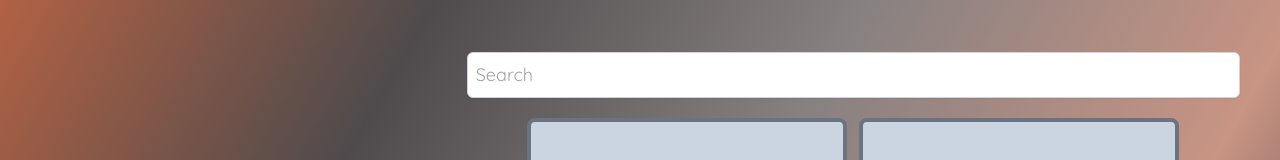
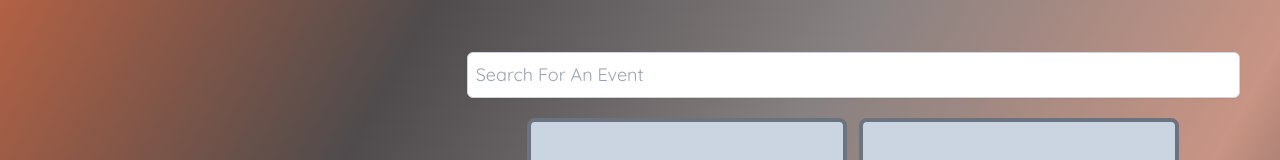
Before and after one commit to noahfajarda/Bobs-Orchestra-Hall-Event-Listings, a Next.js app: page / in a window 1280 px wide. Shown: the top 160 px of the page. Built offline with nearby package versions, Linux system fonts and the light colour scheme; grey boxes are pictures that could not be loaded.

Commit message:
minor changes

```diff
--- a/app/page.tsx
+++ b/app/page.tsx
@@ -45,8 +45,6 @@ function Home() {
         .sort((a, b) => a.Title.localeCompare(b.Title)),
     [events, search]
   );
-  console.log(search);
-  console.log(filterAndSortEvents);
 
   return (
     <div className="flex h-screen md:flex-row flex-col">
@@ -69,7 +67,6 @@ function Home() {
                 <h3>View the best of Orchestra here in Seatle, WA!</h3>
                 <h3 className="italic">All Times are PST</h3>
                 <p>Click Individual Cards to Read More</p>
-                {/* <Modal /> */}
               </div>
             </Reveal>
           </div>
--- a/components/SearchSection.tsx
+++ b/components/SearchSection.tsx
@@ -9,7 +9,7 @@ export default function SearchBox({ data }) {
   return (
     <input
       className="mt-3 block w-full rounded-md border border-gray-300 shadow-sm focus:border-indigo-800 focus:ring-indigo-800 sm:text-lg p-2"
-      placeholder="Search"
+      placeholder="Search For An Event"
       value={search}
       onChange={(e) => {
         dispatch(setSearch(e.target.value));
--- a/package.json
+++ b/package.json
@@ -9,6 +9,7 @@
     "lint": "next lint"
   },
   "dependencies": {
+    "@nextui-org/react": "^2.2.9",
     "@reduxjs/toolkit": "^2.1.0",
     "framer-motion": "^11.0.3",
     "next": "14.0.4",
```
Also changed, not shown: 2 other files (tests, documents, lock files or other folders).
